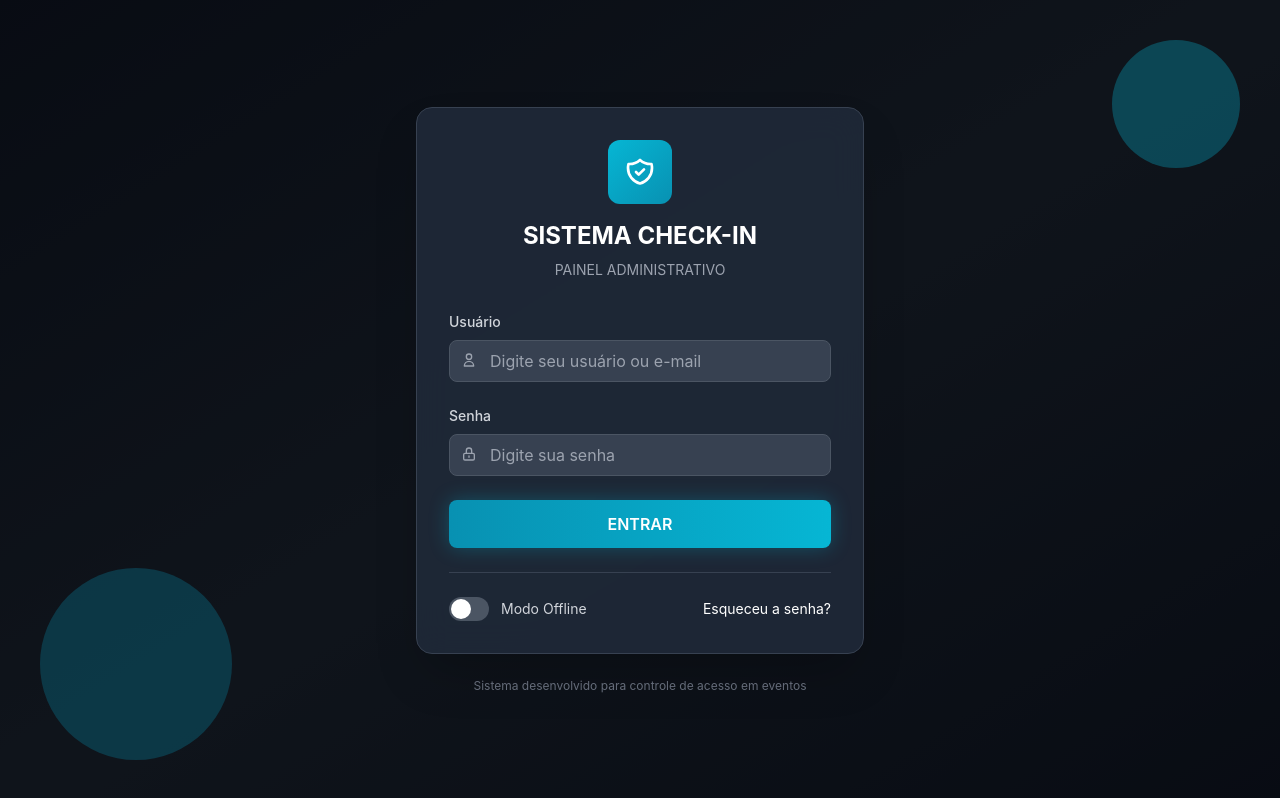
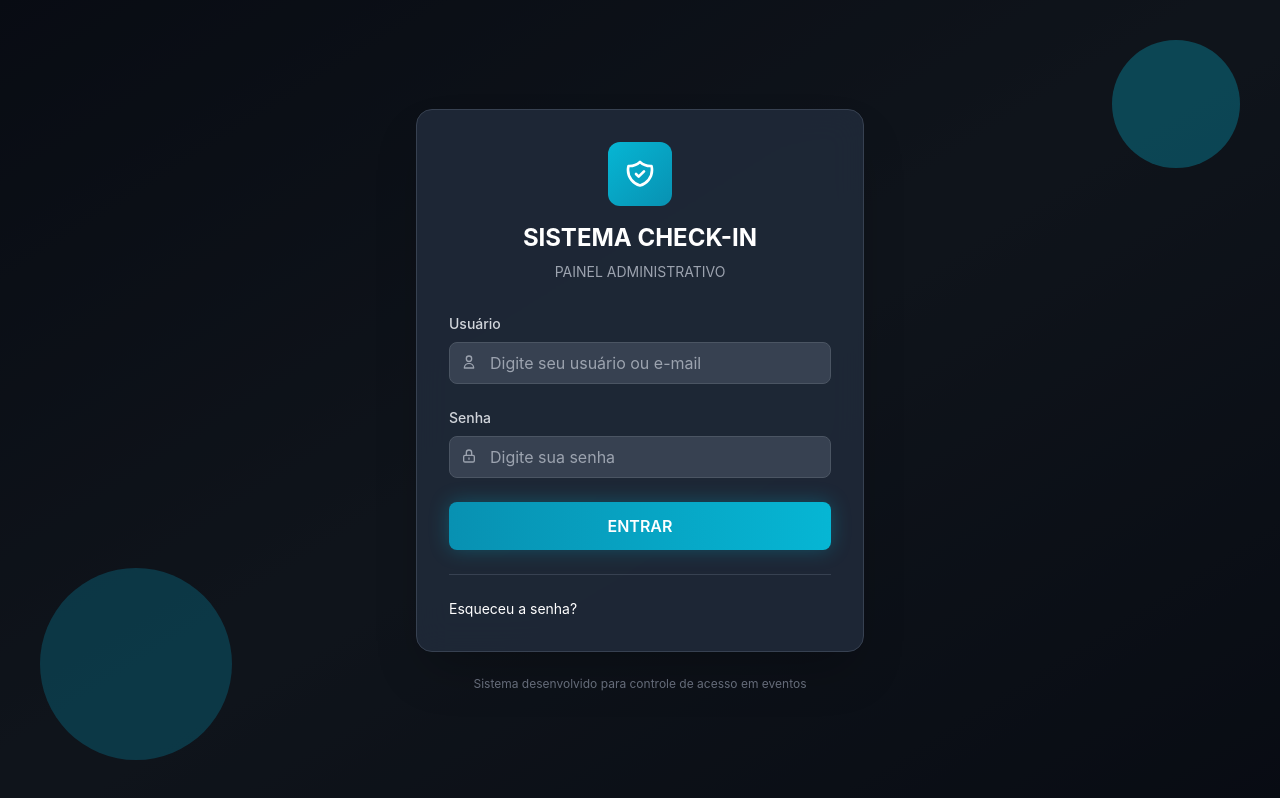
Before and after one commit to LACC-DEVLINK/checkin-exercito-web, a React (Create React App) app: page /login in a window 1280 px wide. Built offline with nearby package versions, Linux system fonts and the light colour scheme.

Commit message:
Remoção de modo offline

```diff
--- a/src/pages/LoginPage.tsx
+++ b/src/pages/LoginPage.tsx
@@ -115,24 +115,7 @@ const LoginPage: React.FC = () => {
 
           {/* Offline Mode Toggle */}
           <div className="flex items-center justify-between mt-6 pt-6 border-t border-gray-700">
-            <div className="flex items-center">
-              <label className="flex items-center cursor-pointer">
-                <input
-                  type="checkbox"
-                  checked={isOfflineMode}
-                  onChange={(e) => setIsOfflineMode(e.target.checked)}
-                  className="sr-only"
-                />
-                <div className={`relative w-10 h-6 rounded-full transition-colors duration-200 ${
-                  isOfflineMode ? 'bg-primary-600' : 'bg-gray-600'
-                }`}>
-                  <div className={`absolute top-0.5 left-0.5 w-5 h-5 bg-white rounded-full transition-transform duration-200 ${
-                    isOfflineMode ? 'translate-x-4' : 'translate-x-0'
-                  }`}></div>
-                </div>
-                <span className="ml-3 text-sm text-gray-300">Modo Offline</span>
-              </label>
-            </div>
+
             <button
               type="button"
               className="text-primary-400 hover:text-primary-300 text-sm transition-colors duration-200"
```
